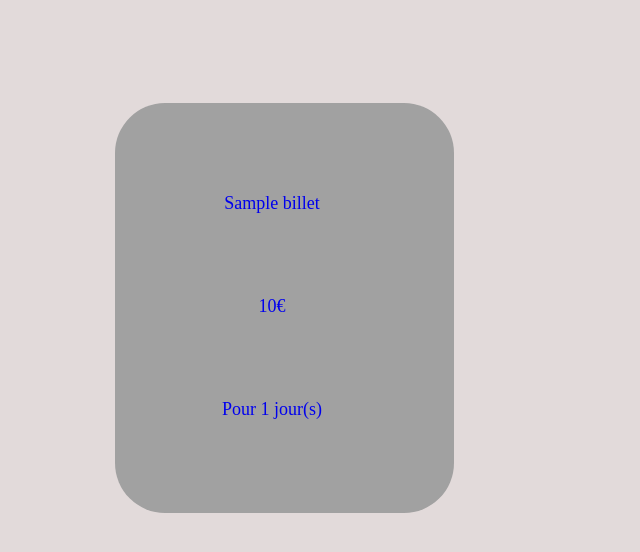
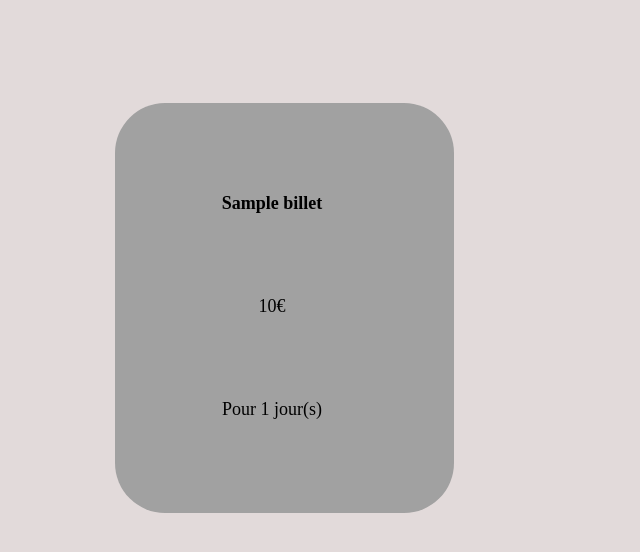
Before and after one commit to RomainMechain/SAE_BD, a Flask app: page /search_ticket in a window 1280 px wide. Shown: the part 235-787 px from the top of the page, without its empty margins (0-640 px from the left). Run offline with Flask 3, Linux system fonts and the light colour scheme; a user stored in the database is signed in; tables that the repository leaves empty hold one stand-in row (values such as "Sample post").

```diff
--- a/app/static/CSS/search_ticket.css
+++ b/app/static/CSS/search_ticket.css
@@ -37,3 +37,12 @@ section > div{
     background-color: rgb(161, 161, 161);
     border-radius: 50px;
 }
+
+a{
+    text-decoration: none;
+    color: black;
+}
+
+#titre {
+    font-weight: bold;
+}
--- a/app/templates/search_ticket.html
+++ b/app/templates/search_ticket.html
@@ -13,7 +13,7 @@
                 {% for billet in types_billet %}
                     <div class="element_liste_billet">
                         <a href="{{ url_for('ticket', id_billet=billet.idBillet) }}" class="lien_choix">
-                            <p>{{ billet.nomBillet }}</p>
+                            <p id="titre">{{ billet.nomBillet }}</p>
                             <p>{{ billet.prixBillet }}€</p>
                             <p>Pour {{ billet.nbJoursBillet }} jour(s)</p>
                         </a>
```
Also changed, not shown: app/templates/search_event.html (+6 -13 lines).
